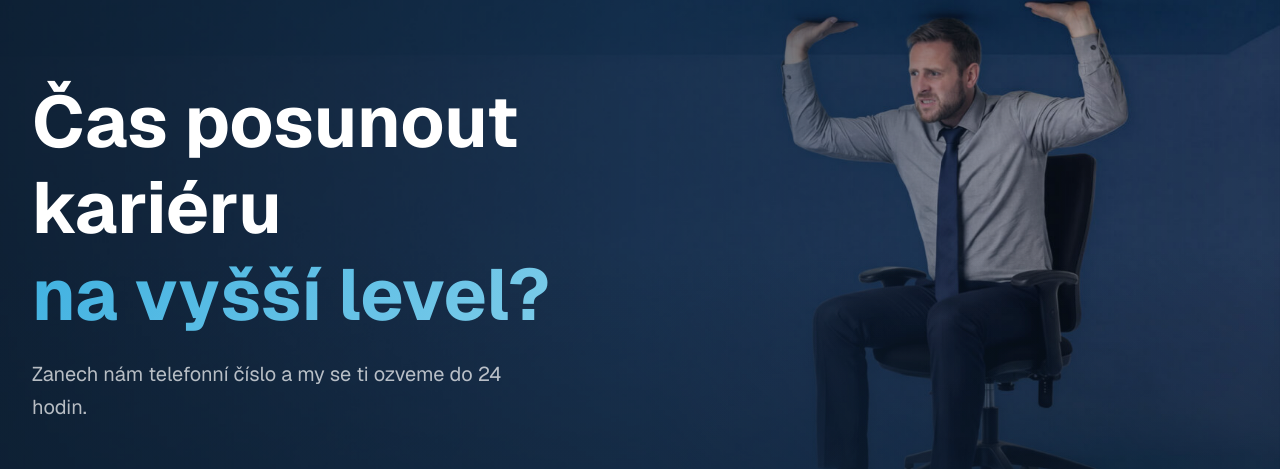
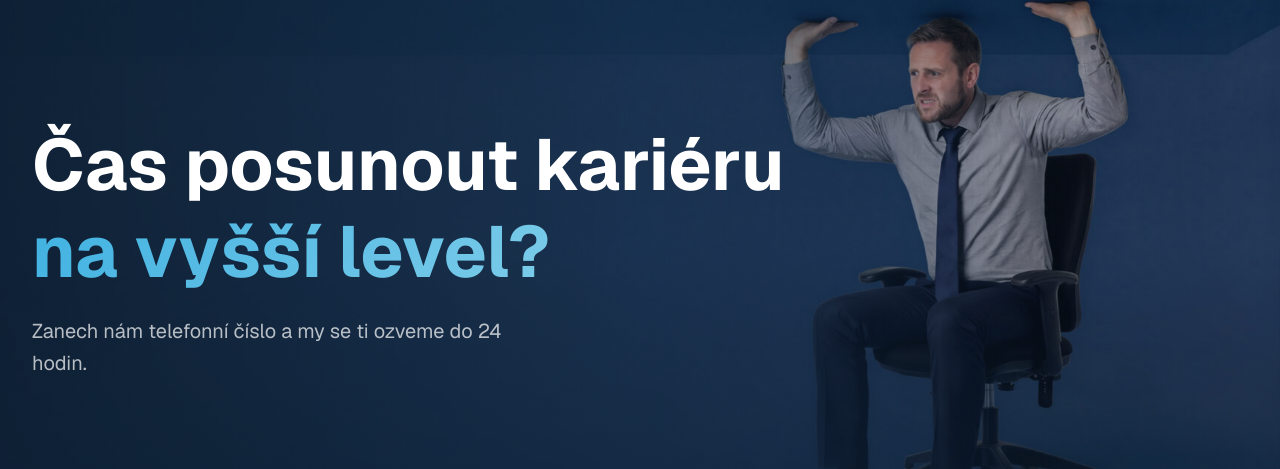
Before and after one commit to Hrny92/vyssilevel, a Next.js app: page /kontakt in a window 1280 px wide. Shown: the part 149-618 px from the top of the page. Built offline with nearby package versions, Linux system fonts and the light colour scheme; no server answers.

Commit message:
fix: první věta nadpisu hero zůstane na jednom řádku
Co-Authored-By: Claude Sonnet 4.6 <noreply@anthropic.com>

```diff
--- a/src/app/bidli/page.tsx
+++ b/src/app/bidli/page.tsx
@@ -114,7 +114,7 @@ export default async function OBidli() {
         image="/img/hero-image2.jpg"
         imageAlt="Bidli tým"
         label="Vyšší level kariéry"
-        title={<>Narazili jste na strop?<br />Posuňte se na vyšší level kariéry.</>}
+        title={<><span className="whitespace-nowrap">Narazili jste na strop?</span><br />Posuňte se na vyšší level kariéry.</>}
         subtitle="Finance, reality a energetika pod jednou střechou. Přidej se k silnému týmu a buduj kariéru bez stropu."
       >
         <ContactButton className="btn-primary">
--- a/src/components/Hero.tsx
+++ b/src/components/Hero.tsx
@@ -74,7 +74,7 @@ export default function Hero({
 
       {/* Content */}
       <div className="relative z-10 w-full max-w-7xl mx-auto px-4 sm:px-6 lg:px-8 pt-28 pb-20 md:pt-36 md:pb-28">
-        <div className="max-w-2xl">
+        <div className="max-w-4xl">
           {/* Label */}
           {label && (
             <p className="text-[#3fb1e1] text-xs font-bold uppercase tracking-[0.2em] mb-5">
```
